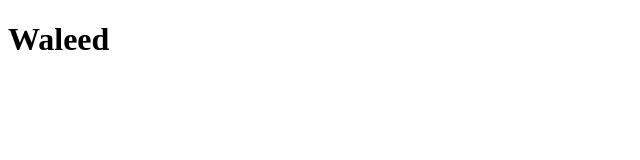
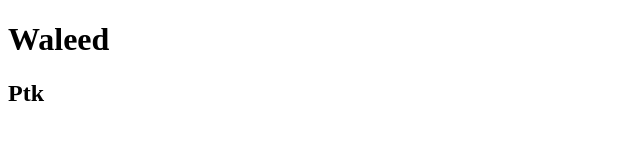
Before and after one commit to MuhammedWaleedPTK/FirstRepo, a plain HTML site: page index.html in a window 1280 px wide. Shown: the full height of the page, 0-640 px from the left. Drawn offline with Linux system fonts and the light colour scheme.

Commit message:
Hello file modified

```diff
--- a/index.html
+++ b/index.html
@@ -8,5 +8,6 @@
 </head>
 <body>
     <h1>Waleed</h1>
+    <h2>Ptk </h2>
 </body>
 </html>
```
